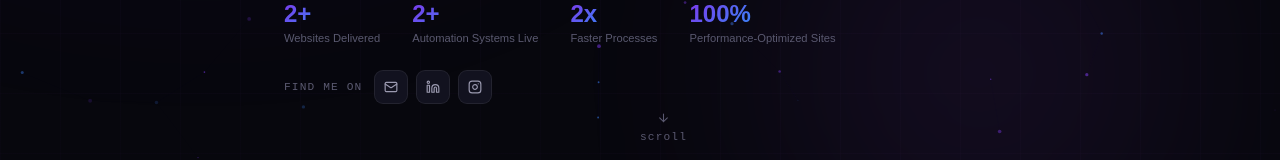
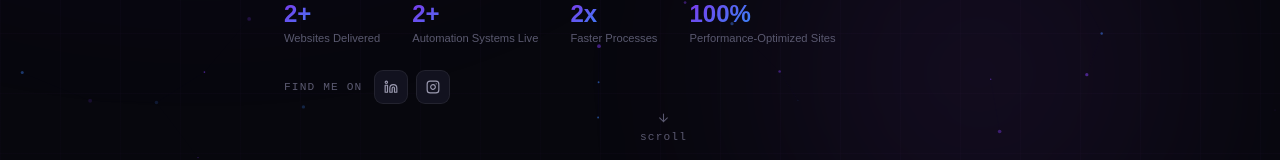
Before and after one commit to EleazarRosete/EleazarRosete-Portfolio, a React (Vite) app: page / in a window 1280 px wide. Shown: the part 627-787 px from the top of the page. Built offline with nearby package versions, Linux system fonts and the light colour scheme.

Commit message:
remove email

```diff
--- a/src/sections/HeroSection.tsx
+++ b/src/sections/HeroSection.tsx
@@ -14,9 +14,8 @@ const HERO_STATS = [
 ];
 
 const SOCIAL_LINKS = [
-    { icon: Mail, href: 'mailto:ele.rosete@gmail.com', label: 'Gmail' },
-  { icon: Linkedin, href: 'https://www.linkedin.com/in/eleazar-rosete-461564370/', label: 'LinkedIn' },
-  { icon: Instagram,  href: 'https://www.instagram.com/dsgnbyzar/',  label: 'Instagram'  },
+    { icon: Linkedin, href: 'https://www.linkedin.com/in/eleazar-rosete-461564370/', label: 'LinkedIn' },
+    { icon: Instagram,  href: 'https://www.instagram.com/dsgnbyzar/',  label: 'Instagram'  },
 ];
 
 function useTypingCycle(words: string[], typingSpeed = 75, deletingSpeed = 40, pauseMs = 1800) {
--- a/src/sections/TrustCTAContact.tsx
+++ b/src/sections/TrustCTAContact.tsx
@@ -256,7 +256,6 @@ export function ContactSection() {
 
   const links = [
     { icon: '📄', label: 'Resume',   value: 'View & Download PDF',   href: '#',                                                        isResume: true  },
-    { icon: '📧', label: 'Email',    value: 'ele.rosete@gmail.com',   href: 'mailto:ele.rosete@gmail.com',                              isResume: false },
     { icon: '💼', label: 'LinkedIn', value: 'Connect professionally', href: 'https://www.linkedin.com/in/eleazar-rosete-461564370/',    isResume: false },
     { icon: '📘', label: 'Facebook', value: 'Visit Profile',          href: 'https://www.facebook.com/eleazar.rosete.2024',            isResume: false },
     { icon: '🟢', label: 'WhatsApp', value: '+63-968-282-3420',       href: 'https://wa.me/+639682823420',                             isResume: false },
```
